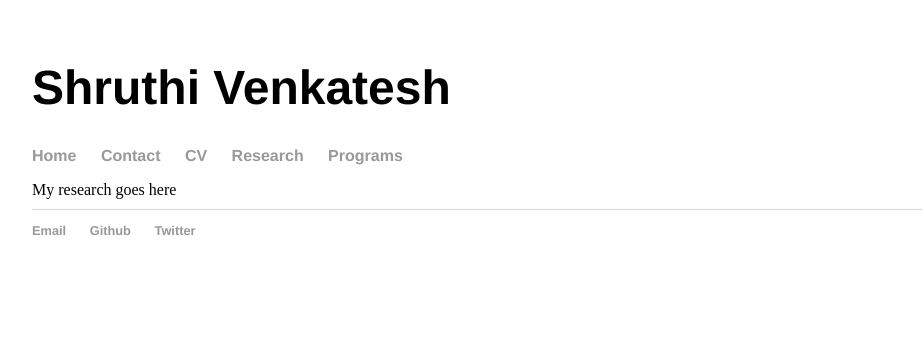
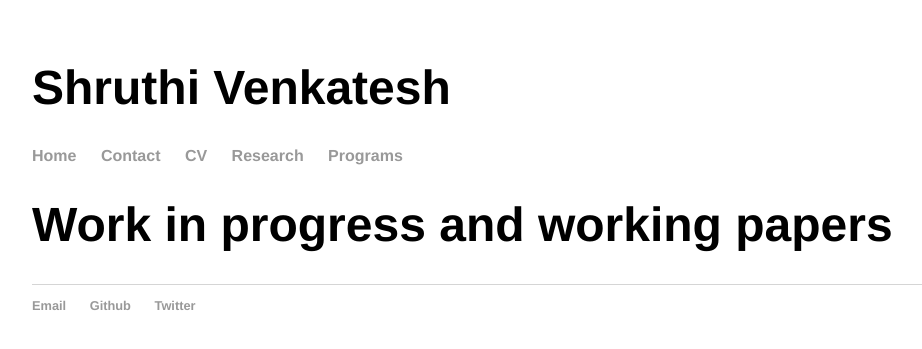
Before and after one commit to shruthi-venkatesh/shruthi-venkatesh.github.io, a Jekyll site: the page built from research/index.html, in a window 1280 px wide. Shown: the top 349 px of the page, without its empty margins (160-1082 px from the left). Built offline with Jekyll 4.4.1, drawn with Linux system fonts in a browser that asks for light colours.

Commit message:
Update index.html

```diff
--- a/research/index.html
+++ b/research/index.html
@@ -3,5 +3,6 @@ layout: default
 title: Shruthi Venkatesh
 ---
 <div class="blurb">
-My research goes here
+  <h1> Work in progress and working papers </h1>
+
 </div><!-- /.blurb -->
```
